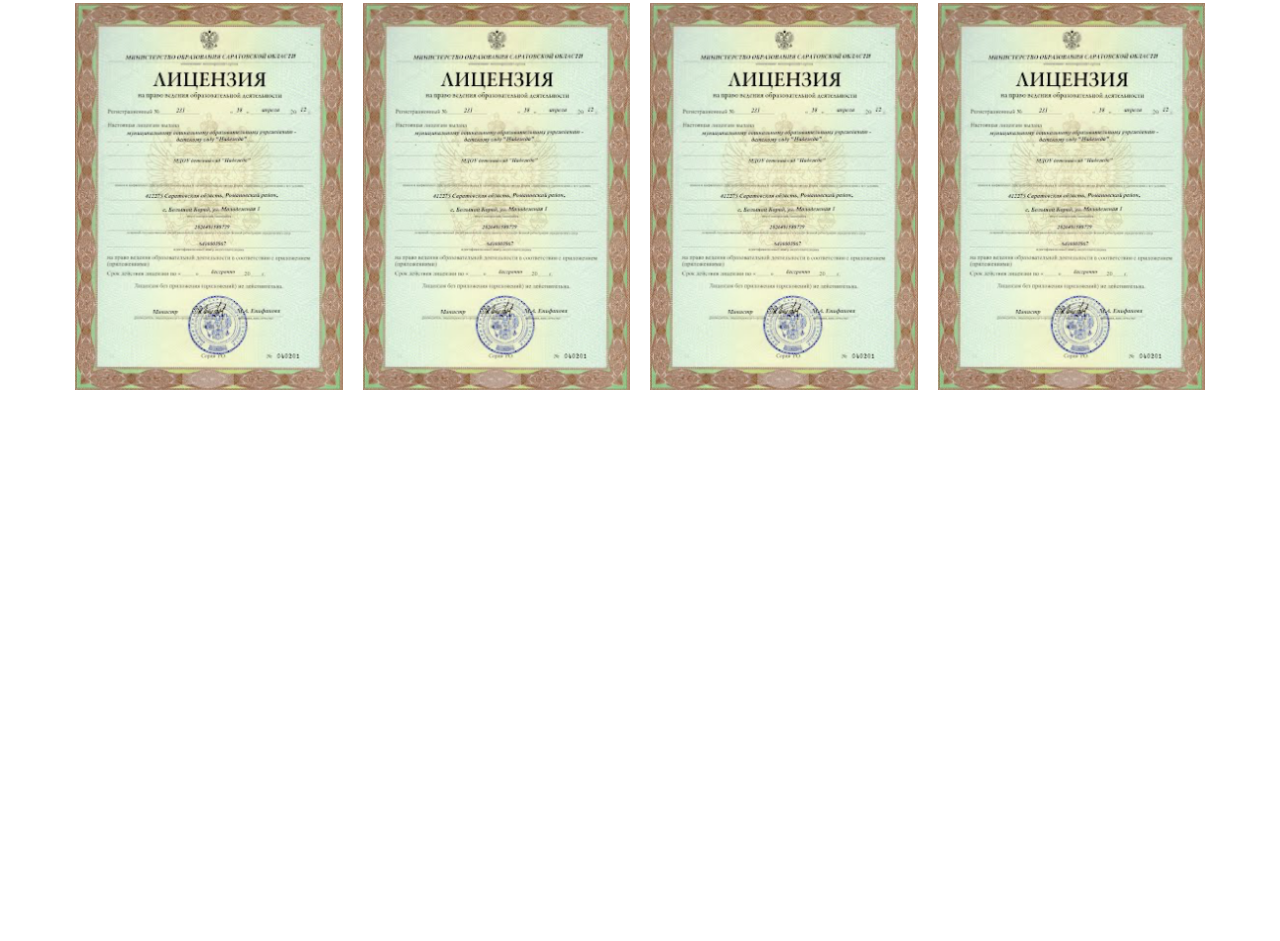
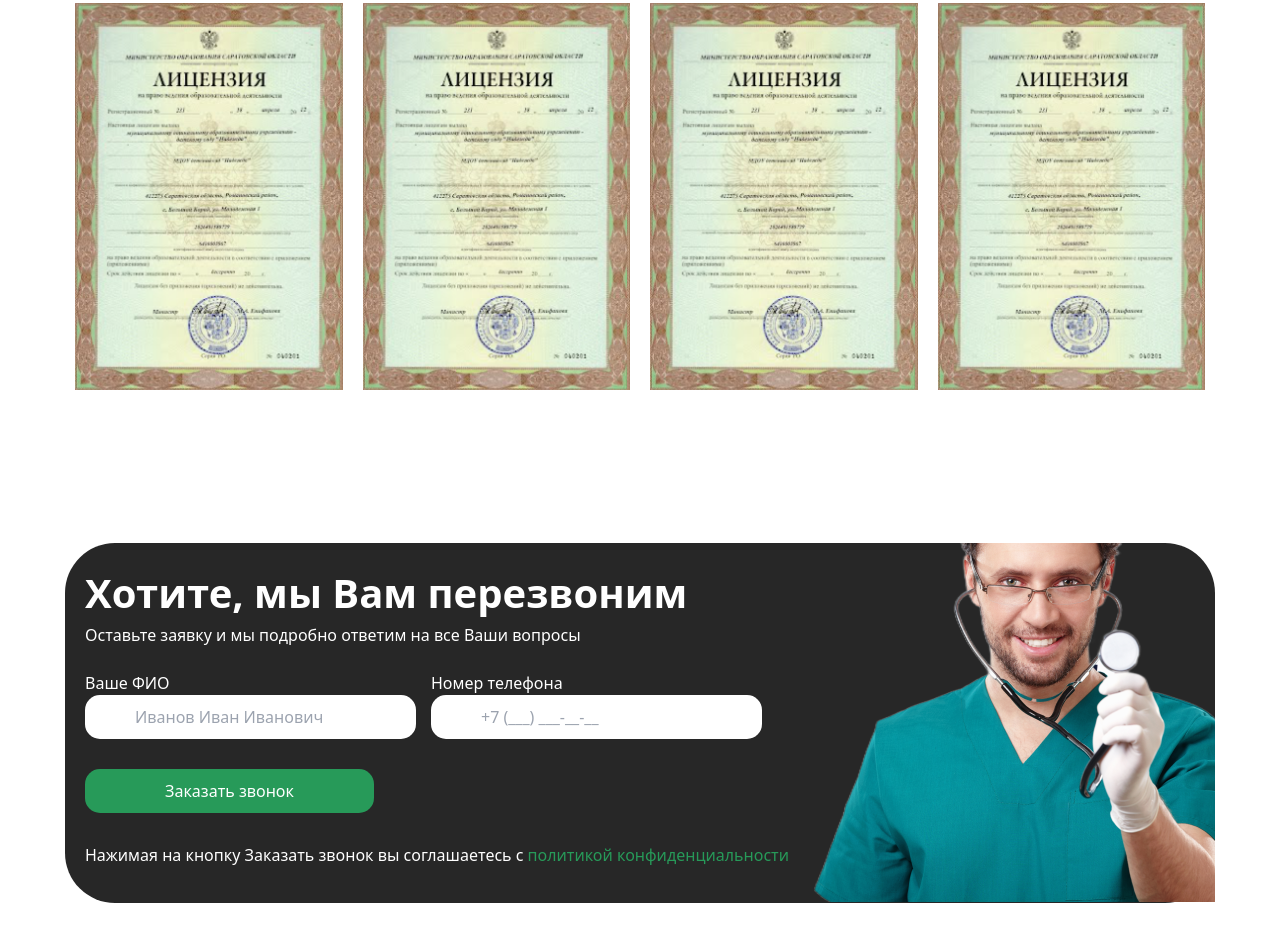
Before and after one commit to Hazratiali/MYPROJECT-EXAM-3, a website: page src/index3.html in a window 1280 px wide. Shown: the part 2149-3090 px from the top of the page. Before the commit the page ends 2642 px from the top, so only its background shows below. Drawn offline with Linux system fonts and the light colour scheme.

Commit message:
html-3-sectioni-6-ro bud kardam

```diff
--- a/src/index3.html
+++ b/src/index3.html
@@ -50,8 +50,10 @@
                 <p>Акция действует до </p>
                 <p>22.03.2023</p>
                 <br>
-                <button class="py-[8px] px-[35px] bg-white text-[#3BB96D] rounded-[15px] lg:mt-[50px]">Подробнее</button>
-                <img class="absolute w-[48%] ml-[145px] mt-[-150px] lg:ml-[220px] lg:mt-[-280px] lg:w-[25%]" src="./image 4 (7).png" alt="">
+                <button
+                    class="py-[8px] px-[35px] bg-white text-[#3BB96D] rounded-[15px] lg:mt-[50px]">Подробнее</button>
+                <img class="absolute w-[48%] ml-[145px] mt-[-150px] lg:ml-[220px] lg:mt-[-280px] lg:w-[25%]"
+                    src="./image 4 (7).png" alt="">
             </article>
             <article
                 class="bg-[#27C8DA] p-[15px] text-white w-[350px] h-[350px] mb-[20px] lg:mb-[0px] lg:w-[570px] lg:h-[410px] rounded-[10px]">
@@ -63,8 +65,10 @@
                 <p>Акция действует до </p>
                 <p>22.03.2023</p>
                 <br>
-                <button class="py-[8px] px-[35px] bg-white text-[#3BB96D] rounded-[15px] lg:mt-[50px]">Подробнее</button>
-                <img class="absolute w-[48%] ml-[145px] mt-[-150px] lg:ml-[220px] lg:mt-[-280px] lg:w-[25%]" src="./image 4 (7).png" alt="">
+                <button
+                    class="py-[8px] px-[35px] bg-white text-[#3BB96D] rounded-[15px] lg:mt-[50px]">Подробнее</button>
+                <img class="absolute w-[48%] ml-[145px] mt-[-150px] lg:ml-[220px] lg:mt-[-280px] lg:w-[25%]"
+                    src="./image 4 (7).png" alt="">
             </article>
         </section>
     </header>
@@ -118,8 +122,10 @@
                 <p>Акция действует до </p>
                 <p>22.03.2023</p>
                 <br>
-                <button class="py-[8px] px-[35px] bg-white text-[#3BB96D] rounded-[15px] lg:mt-[50px]">Подробнее</button>
-                <img class="absolute w-[48%] ml-[145px] mt-[-150px] lg:ml-[220px] lg:mt-[-280px] lg:w-[25%]" src="./image 4 (7).png" alt="">
+                <button
+                    class="py-[8px] px-[35px] bg-white text-[#3BB96D] rounded-[15px] lg:mt-[50px]">Подробнее</button>
+                <img class="absolute w-[48%] ml-[145px] mt-[-150px] lg:ml-[220px] lg:mt-[-280px] lg:w-[25%]"
+                    src="./image 4 (7).png" alt="">
             </article>
 
             <article class=" text-white w-[350px] h-[350px] lg:w-[570px] lg:h-[430px] rounded-[10px]">
@@ -180,8 +186,10 @@
                 <p>Акция действует до </p>
                 <p>22.03.2023</p>
                 <br>
-                <button class="py-[8px] px-[35px] bg-white text-[#3BB96D] rounded-[15px] lg:mt-[50px]">Подробнее</button>
-                <img class="absolute w-[48%] ml-[145px] mt-[-150px] lg:ml-[220px] lg:mt-[-280px] lg:w-[25%]" src="./image 4 (7).png" alt="">
+                <button
+                    class="py-[8px] px-[35px] bg-white text-[#3BB96D] rounded-[15px] lg:mt-[50px]">Подробнее</button>
+                <img class="absolute w-[48%] ml-[145px] mt-[-150px] lg:ml-[220px] lg:mt-[-280px] lg:w-[25%]"
+                    src="./image 4 (7).png" alt="">
             </article>
             <article
                 class="bg-[#3BB96D] p-[15px] text-white w-[350px] h-[350px] mb-[20px] lg:mb-[0px] lg:w-[570px] lg:h-[410px] rounded-[10px]">
@@ -193,13 +201,17 @@
                 <p>Акция действует до </p>
                 <p>22.03.2023</p>
                 <br>
-                <button class="py-[8px] px-[35px] bg-white text-[#3BB96D] rounded-[15px] lg:mt-[50px]">Подробнее</button>
-                <img class="absolute w-[48%] ml-[145px] mt-[-150px] lg:ml-[220px] lg:mt-[-280px] lg:w-[25%]" src="./image 4 (7).png" alt="">
+                <button
+                    class="py-[8px] px-[35px] bg-white text-[#3BB96D] rounded-[15px] lg:mt-[50px]">Подробнее</button>
+                <img class="absolute w-[48%] ml-[145px] mt-[-150px] lg:ml-[220px] lg:mt-[-280px] lg:w-[25%]"
+                    src="./image 4 (7).png" alt="">
             </article>
 
         </section>
-        <p class="text-[30px] text-center lg:text-start my-[30px] lg:text-[40px] font-bold lg:ml-[100px] lg:mt-[250px]">Наши лицензии?</p>
-        <section class="hidden lg:flex flex-col gap-[20px] items-center p-[10px] lg:w-[1150px] justify-between lg:m-auto lg:flex-row lg:mb-[100px] lg:block">
+        <p class="text-[30px] text-center lg:text-start my-[30px] lg:text-[40px] font-bold lg:ml-[100px] lg:mt-[250px]">
+            Наши лицензии?</p>
+        <section
+            class="hidden lg:flex flex-col gap-[20px] items-center p-[10px] lg:w-[1150px] justify-between lg:m-auto lg:flex-row lg:mb-[100px] lg:block">
 
             <article class="w-[270px] h-[380px]">
                 <img src="./LIIILLLLLIII.png" alt="">
@@ -232,6 +244,27 @@
                 </article>
             </aside>
         </section>
+        <section
+            class="w-[370px] h-[580px] lg:w-[1150px] lg:h-[360px] bg-[#272727] text-white m-auto rounded-[50px] lg:mb-[100px] mt-[150px] p-[20px]">
+            <img class="hidden lg:block absolute ml-[595px] mt-[-20px]" src="./FFFFFFFHHHHHHH.png" alt="">
+            <p class="text-[40px] font-bold">Хотите, мы Вам перезвоним</p>
+            <p>Оставьте заявку и мы подробно ответим на все Ваши вопросы</p>
+            <br>
+            <div class=" flex lg:flex-row flex-col gap-[15px]">
+                <div>
+                    <p>Ваше ФИО</p>
+                    <input class="py-[10px] px-[50px] rounded-[15px]" type="text" placeholder="Иванов Иван Иванович">
+                </div>
+                <div>
+                    <p>Номер телефона</p>
+                    <input class="py-[10px] px-[50px] rounded-[15px]" type="text" placeholder="+7 (___) ___-__-__">
+                </div>
+            </div>
+            <button class="py-[10px] px-[80px] text-[white] bg-[#279A59] rounded-[15px] my-[30px]">Заказать
+                звонок</button>
+            <p>Нажимая на кнопку Заказать звонок вы соглашаетесь c <span class="text-[#279A59] ">политикой
+                    конфиденциальности</span> </p>
+        </section>
     </main>
 </body>
 
```
Also changed, not shown: src/output.css. Lines whose indentation alone changed are shown as unchanged.
